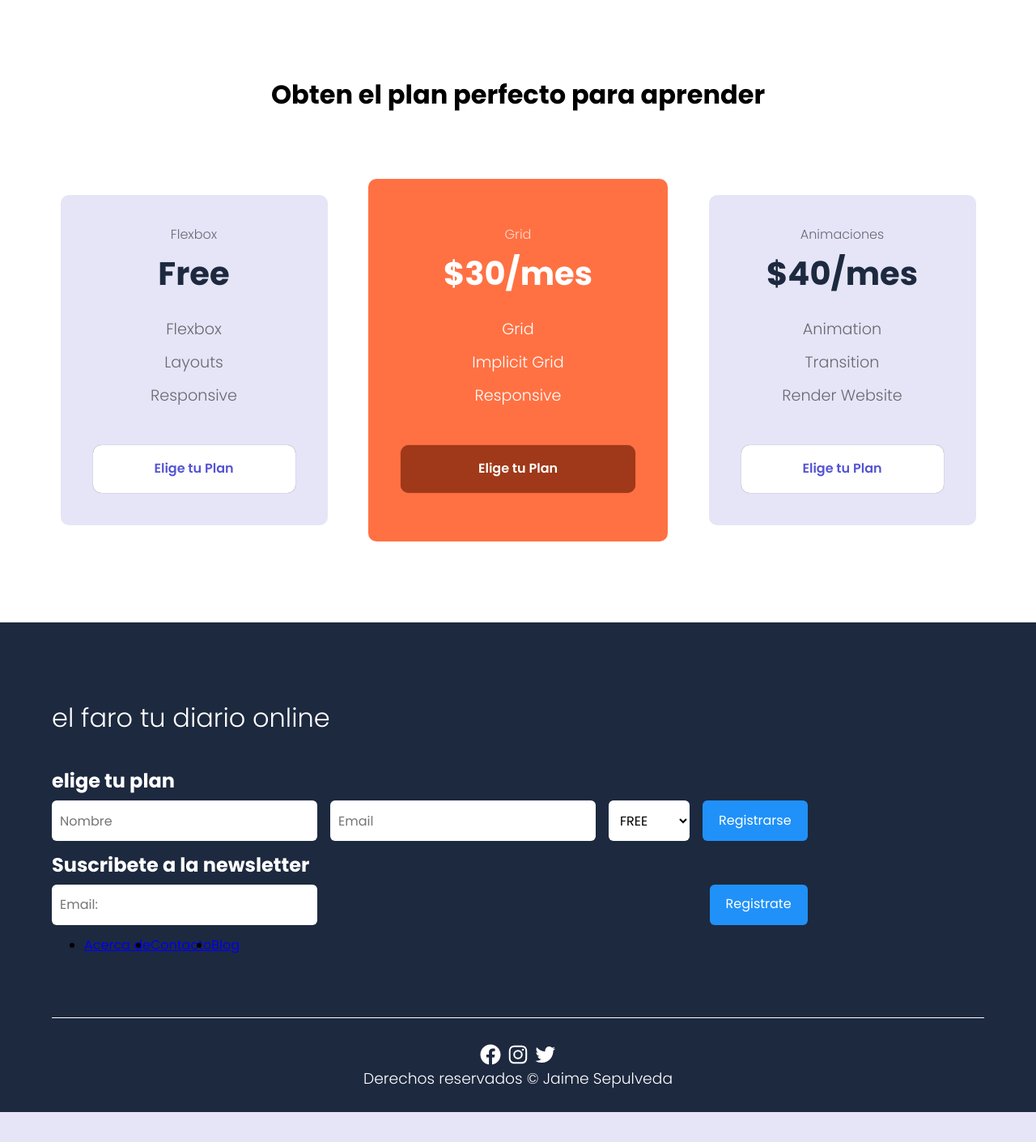
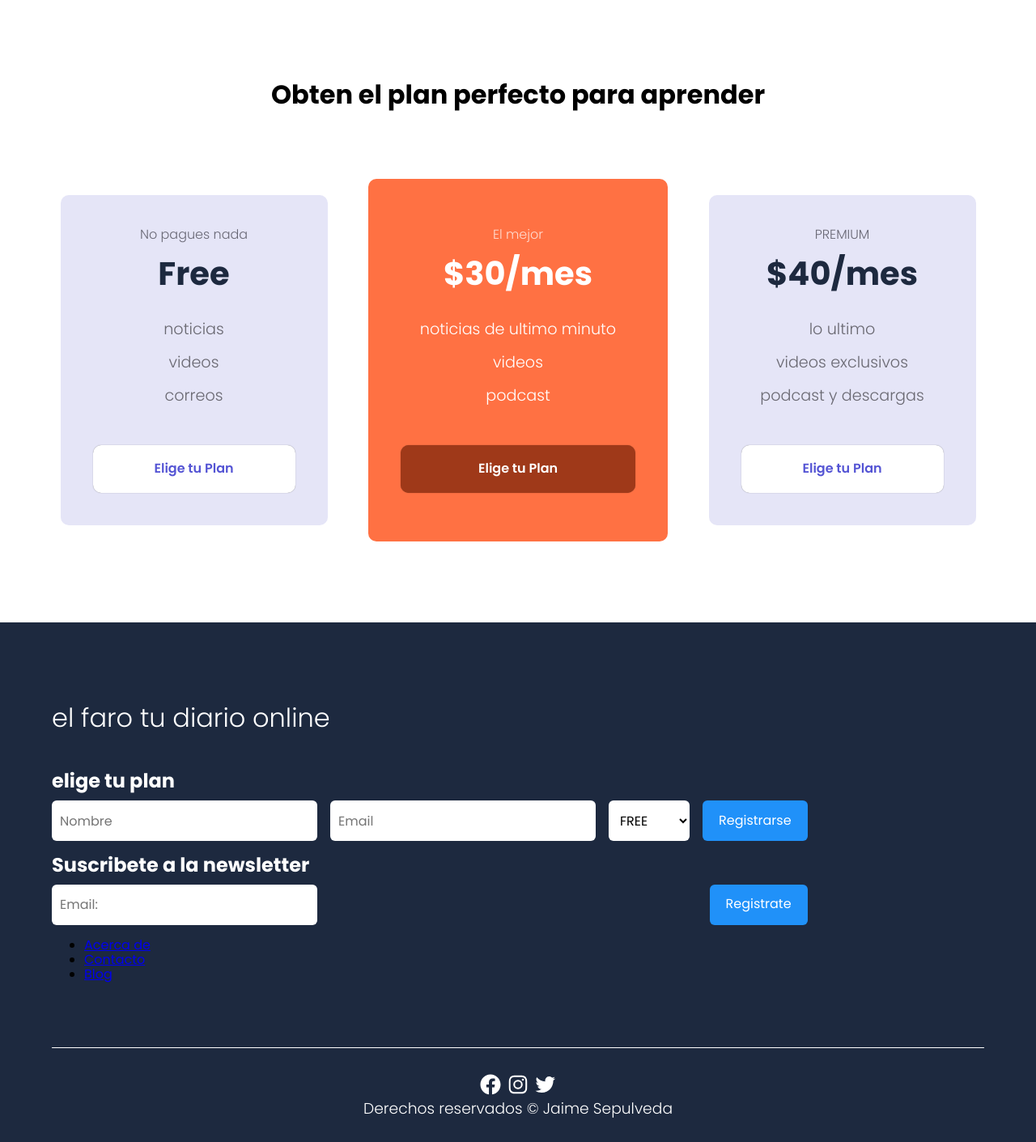
Before and after one commit to 11path/el-faro, a PHP site: page / in a window 1280 px wide. Shown: the part 4107-5518 px from the top of the page at 81% size. Before the commit the page ends 5481 px from the top, so only its background shows below. Run offline with PHP 8.4, Linux system fonts and the light colour scheme.

Commit message:
Add files via upload

```diff
--- a/css/estilos.css
+++ b/css/estilos.css
@@ -54,10 +54,10 @@ body {
 .nav_link{
     margin-left: auto;
     padding: 0;
-    display: grid;
+    display:grid;
     grid-auto-flow: column;
     grid-auto-columns: max-content;
-    gap: 2em;
+    gap: 1em;
 
 }
 .nav_items{
@@ -344,8 +344,8 @@ font-size:  3rem;
 }
 
 .nav__link--footer{
-    display: flex;
-    margin: 0;
+    display: grid;
+    margin: left;
     margin-right: 20px;
     flex-wrap: wrap;
 }
--- a/index.html
+++ b/index.html
@@ -39,14 +39,13 @@
        <section class="hero_container container">
         <h1 class="hero_title">leyenda de prueba</h1>
         <p class="hero_paragraph">Lorem ipsum dolor sit amet consectetur, adipisicing elit.</p>
-        <a href="#"class="cta">prueba</a>
        </section>
     </header>
 
     <main>
         <section class="container about">
             <h2 class="subtitle">secciones de noticias</h2>
-            <p class="about_paragraph">elige tu seccion de interes</p>
+            <p class="about_paragraph">todos tus temas de interes</p>
 
             <div class="about_main">
             <article class="about_icons">
@@ -72,10 +71,10 @@
                 <img src="./images/leftarrow.svg" class="news_arrow" id="before">
                 <section class="news_body news_body--show" data-id="1">
                     <div class="news_texts">
-                        <h2 class="subtitle">ACTUALIDAD<span class="news_course">Lorem ipsum dolor sit
+                        <h2 class="subtitle">ULTIMO MINUTO<span class="news_course">ACTUALIDAD
                           </span>
                         </h2>
-                      <p class="news_review">Lorem ipsum dolor sit amet consectetur adipisicing elit.</p>
+                      <p class="news_review">Lorem ipsum dolor sit amet, consectetur adipisicing elit. Et voluptatibus excepturi aperiam doloribus?</p>
                     </div>
 
                     <figure class="news_picture">
@@ -85,10 +84,10 @@
 
                 <section class="news_body " data-id="2">
                    <div class="news_texts">
-                        <h2 class="subtitle">DEPORTES<span class="news_course">Lorem ipsum, dolor sit
+                        <h2 class="subtitle">ULTIMO MINUTO<span class="news_course">DEPORTES
                           </span>
                         </h2>
-                       <p class="news_review">Lorem ipsum dolor sit amet consectetur adipisicing elit.</p>
+                       <p class="news_review">Lorem ipsum dolor sit amet consectetur adipisicing elit. Molestiae debitis accusantium maiores est?</p>
                     </div>
                     <figure class="news_picture">
                       <img src="./images/deportes.jpg" class="news_img" >
@@ -97,8 +96,8 @@
 
                 <section class="news_body"  data-id="3">
                    <div class="news_texts">
-                       <h2 class="subtitle">NEGOCIOS<span class="news_course">Lorem ipsum dolor sit </span></h2>
-                       <p class="news_review">Lorem ipsum dolor sit amet consectetur adipisicing elit.</p>
+                       <h2 class="subtitle">ULTIMO MINUTO<span class="news_course">NEGOCIOS</span></h2>
+                       <p class="news_review">Lorem ipsum dolor sit amet consectetur adipisicing elit. Suscipit a quibusdam quae vero!</p>
                     </div>
                     <figure class="news_picture">
                        <img src="./images/negocios.jpg" class="news_img" >
@@ -128,7 +127,8 @@
                     </div>
                     <p class="knowledge_paragraph"><p>El Safari Rallye de Kenia sigue mostrando su dureza al Campeonato del Mundo de Rallyes de la FIA. En el tramo 11 en Soysambu, el aspirante al podio Thierry Neuville se ha ido al traste.</p>
                     <div>
-                        <iframe width="560" height="315" src="https://www.youtube.com/embed/Yw4ENAtd8Pw?si=7KIVqmarjdj-jSsn" title="YouTube video player" frameborder="0" allow="accelerometer; autoplay; clipboard-write; encrypted-media; gyroscope; picture-in-picture; web-share" referrerpolicy="strict-origin-when-cross-origin" allowfullscreen></iframe>
+                        <iframe width="560" height="315" src="https://www.youtube.com/embed/Yw4ENAtd8Pw?si
+                        =7KIVqmarjdj-jSsn" title="YouTube video player" frameborder="0" allow="accelerometer; autoplay; clipboard-write; encrypted-media; gyroscope; picture-in-picture; web-share" referrerpolicy="strict-origin-when-cross-origin" allowfullscreen></iframe>
                     </div>
                 </div>
             </div>
@@ -139,13 +139,13 @@
 
            <div class="price__table">
                <div class="price__element">
-                  <p class="price__name">Flexbox</p>
+                  <p class="price__name">No pagues nada</p>
                   <h3 class="price__price">Free</h3>
 
                     <div class="price__items">
-                      <p class="price__features">Flexbox</p>
-                      <p class="price__features">Layouts</p>
-                      <p class="price__features">Responsive</p>
+                      <p class="price__features">noticias</p>
+                      <p class="price__features">videos</p>
+                      <p class="price__features">correos</p>
                     </div>
 
                     <a href="#footer" class="price__cta">Elige tu Plan</a>
@@ -153,13 +153,13 @@
 
 
                 <div class="price__element price__element--best">
-                   <p class="price__name">Grid</p>
+                   <p class="price__name">El mejor</p>
                    <h3 class="price__price">$30/mes</h3>
 
                    <div class="price__items">
-                      <p class="price__features">Grid</p>
-                      <p class="price__features">Implicit Grid</p>
-                      <p class="price__features">Responsive</p>
+                      <p class="price__features">noticias de ultimo minuto</p>
+                      <p class="price__features">videos</p>
+                      <p class="price__features">podcast</p>
                     </div>
 
                     <a href="#footer" class="price__cta">Elige tu Plan</a>
@@ -167,13 +167,13 @@
 
 
                 <div class="price__element">
-                    <p class="price__name">Animaciones</p>
+                    <p class="price__name">PREMIUM</p>
                     <h3 class="price__price">$40/mes</h3>
 
                     <div class="price__items">
-                       <p class="price__features">Animation</p>
-                       <p class="price__features">Transition</p>
-                       <p class="price__features">Render Website</p>
+                       <p class="price__features">lo ultimo</p>
+                       <p class="price__features">videos exclusivos</p>
+                       <p class="price__features">podcast y descargas</p>
                     </div>
 
                     <a href="#footer" class="price__cta">Elige tu Plan</a>
```
